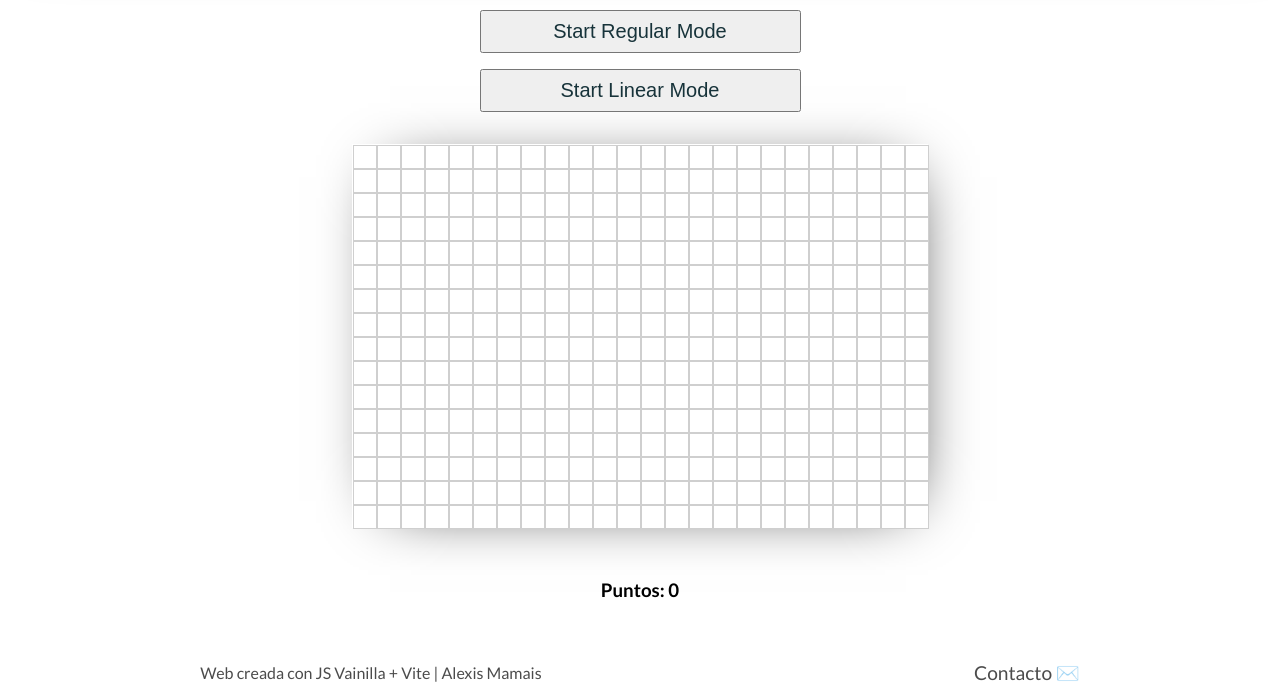
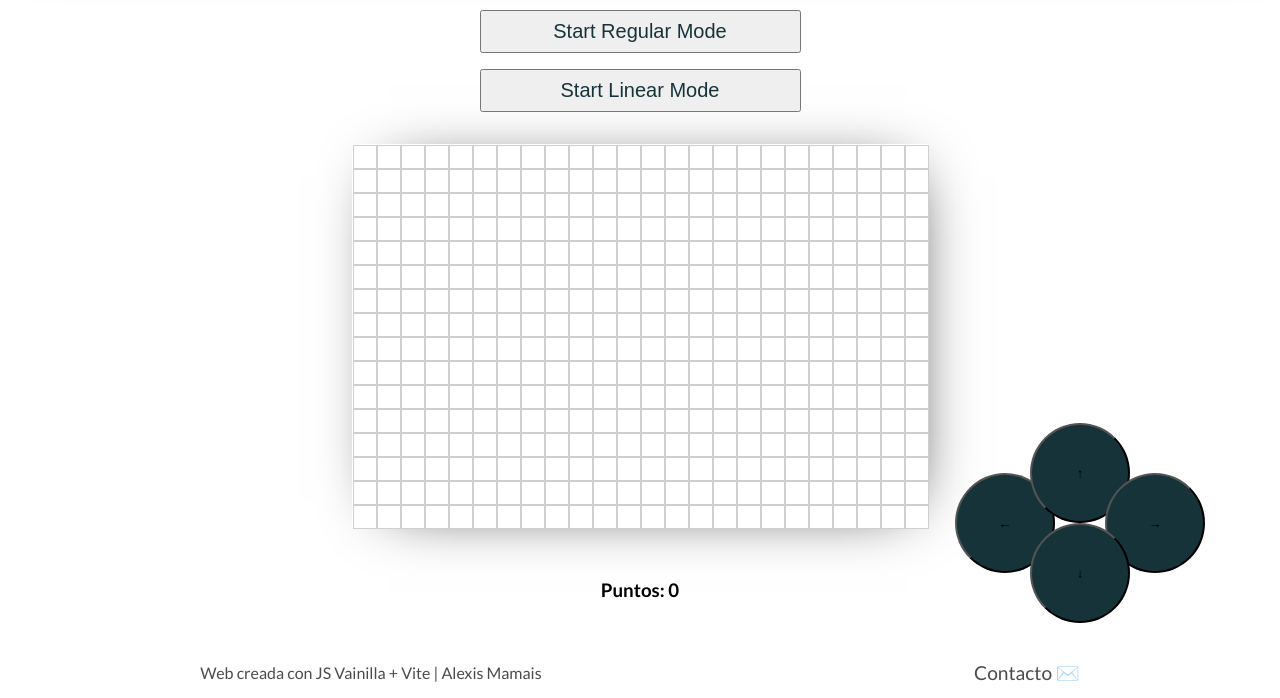
Before and after one commit to LechuMamais/Games_Hub, a website built with Vite: page index.html in a window 1280 px wide. Both pictures are taken after a click on the item "Snake". Shown: the part 102-800 px from the top of the page. Built offline with nearby package versions, Linux system fonts and the light colour scheme; files whose address does not match are found by name.

Commit message:
First attempt to make buttons to direction snake

```diff
--- a/components/snake/snake.js
+++ b/components/snake/snake.js
@@ -1,5 +1,6 @@
 import { arrayGrillaLvl1 } from '../../utils/snake/arrayGrillaLvl1';
 import { gameSecuence } from '../../utils/snake/game-secuence';
+import { mostrarBotonesFlechas } from '../../utils/snake/mostrarBotonesFlechas';
 import { mostrarPuntos } from '../../utils/snake/mostrarPuntos';
 import { pintarGrilla } from '../../utils/snake/pintarGrilla';
 import { showHeader } from '../header/header';
@@ -65,4 +66,5 @@ export const snake = () => {
 
     div.appendChild(divPuntosJugador);
     mostrarPuntos();
+    mostrarBotonesFlechas();
 }
--- a/components/snake/style.css
+++ b/components/snake/style.css
@@ -83,6 +83,46 @@
 }
 
 
+/*----------------------------------------------    FLECHAS DE VERSION MOVIL  ------------------------------------------*/
+
+
+
+#arrow-container-snake{
+
+    margin: 2rem auto;
+    text-align: center;
+}
+.arrow{
+    width: 100px;
+    height: 100px;
+    border-radius: 50%;
+    background-color: var(--color-dark);
+    align-items: center;
+    cursor: pointer;
+    transition: all 500ms;
+    position: absolute;
+}
+.left{
+    right: 225px;
+    top: 575px;
+}
+.right{
+    right: 75px;
+    top: 575px;
+}
+.up{
+    right: 150px;
+    top: 525px;
+}
+.down{
+    right: 150px;
+    top: 625px;
+}
+
+
+
+
+
 /*----------------------------------------------------  RESPONSIVE  -------------------------------------------------*/
 
 
--- a/utils/snake/game-secuence.js
+++ b/utils/snake/game-secuence.js
@@ -3,6 +3,7 @@ import { arrayGrillaLvl1 } from "./arrayGrillaLvl1";
 import { arrayGrillaLvl2 } from "./arrayGrillaLvl2";
 import { arrayGrillaLvl3 } from "./arrayGrillaLvl3";
 import { arrayGrillaLvl4 } from "./arrayGrillaLvl4";
+import { mostrarBotonesFlechas } from "./mostrarBotonesFlechas";
 import { mostrarPuntos } from "./mostrarPuntos";
 // import direction, { manejarTecla } from "./manejarTecla";
 import { pintarGrilla } from "./pintarGrilla";
@@ -58,6 +59,24 @@ export const gameSecuence = (gameMode) => {
     document.body.addEventListener("keydown", manejarTecla);
     // console.log('La dirección del snake es: '+ direction);
 
+    // Lo siguiente es para dispositivos móviles, que no tienen teclado.
+    // Para eso, vamos a dibujar botones de flechas en la pantalla y ver que pasa cuando se toca una.
+
+    let IsAMovileDevice = false;
+    if (navigator.userAgent.match('/Android/i') || navigator.userAgent.match('/webOS/i') || navigator.userAgent.match('/iPhone/i') || navigator.userAgent.match('/iPad/i') || navigator.userAgent.match('/iPod/i') || navigator.userAgent.match('/BlackBerry/i') || navigator.userAgent.match('/Windows Phone/i')) {
+        IsAMovileDevice = true;
+    }
+    if (IsAMovileDevice) {
+        mostrarBotonesFlechas();
+        console.log('Dispositivo movil');
+
+    }
+    let arrowContainer = document.querySelector('#arrow-container-snake');
+    arrowContainer.addEventListener('click', function () {
+        direction = arrowContainer.classList[0];
+
+    }
+    );
     //  --------------------        FUNCION DE CREAR MANZANA        -------------------- //
     // Definimos la función para que aparezca una nueva manzana. Ésta se llama a si misma si resulta que da con una casilla ya ocupada.
     const crearNuevaManzana = () => {
--- /dev/null
+++ b/utils/snake/mostrarBotonesFlechas.js
@@ -0,0 +1,40 @@
+export const mostrarBotonesFlechas = () => {
+        const arrowContainer = document.createElement("div");
+        arrowContainer.id = 'arrow-container-snake';
+
+        // Definimos las direcciones posibles
+        const directions = ["left", "up", "right", "down"];
+
+        directions.forEach(direction => {
+            const button = document.createElement("button");
+            button.className = "arrow " + direction;
+            button.innerHTML = getArrowSymbol(direction);
+            button.addEventListener("click", function () {
+                // Los botones ya se muestran, ahora vamos a recuperar el valor y ver como meterlo en el game secuence
+                arrowContainer.classList = direction
+
+            });
+
+            arrowContainer.appendChild(button);
+            const game_section = document.querySelector('#game_section');
+            game_section.appendChild(arrowContainer);
+        });
+
+
+    // Esta funcion es para ponerle el simbolo de las flechass
+    function getArrowSymbol(direction) {
+        switch (direction) {
+            case "up":
+                return "&#8593;";
+            case "down":
+                return "&#8595;";
+            case "left":
+                return "&#8592;";
+            case "right":
+                return "&#8594;";
+            default:
+                return "";
+        }
+    }
+
+}
```
